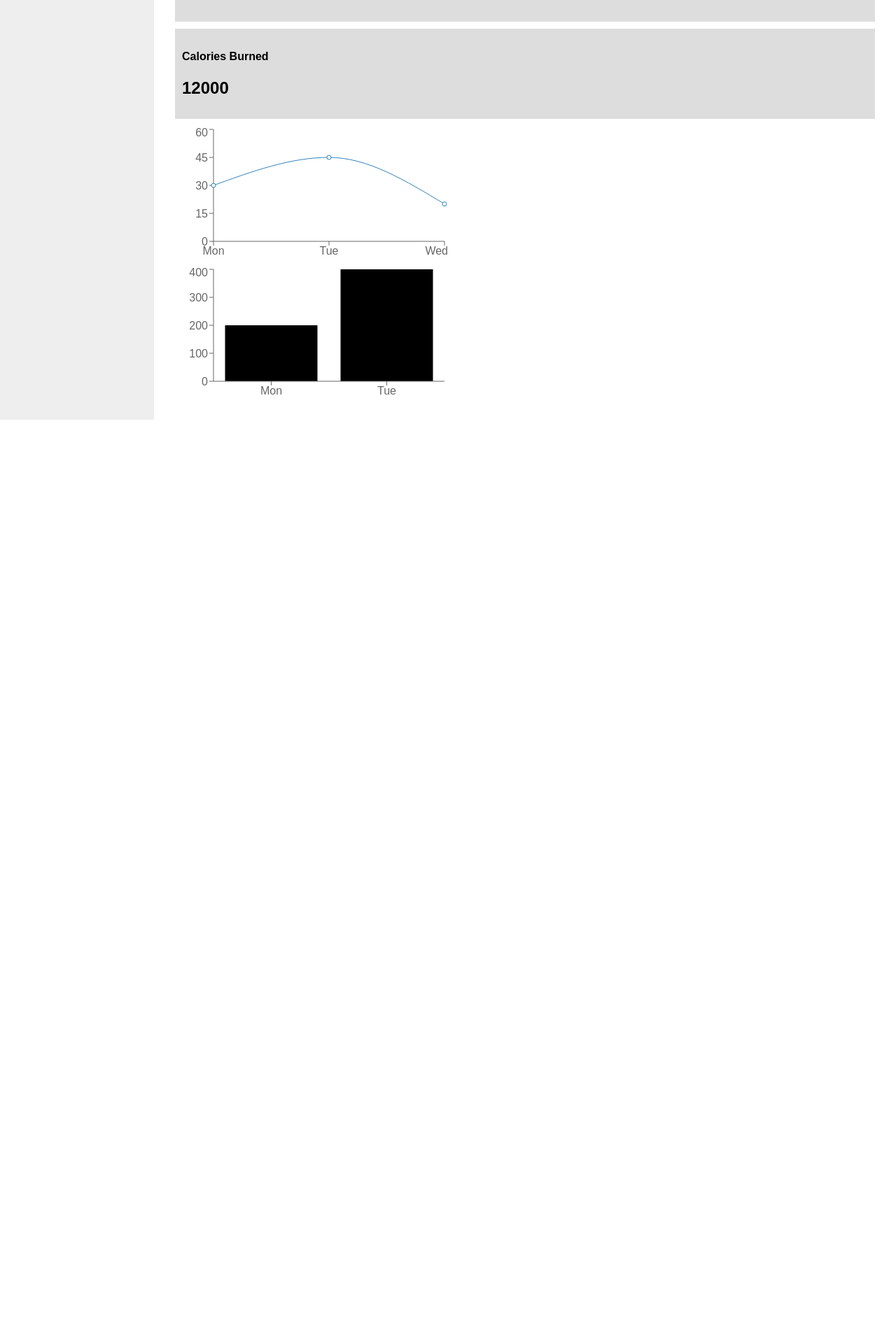
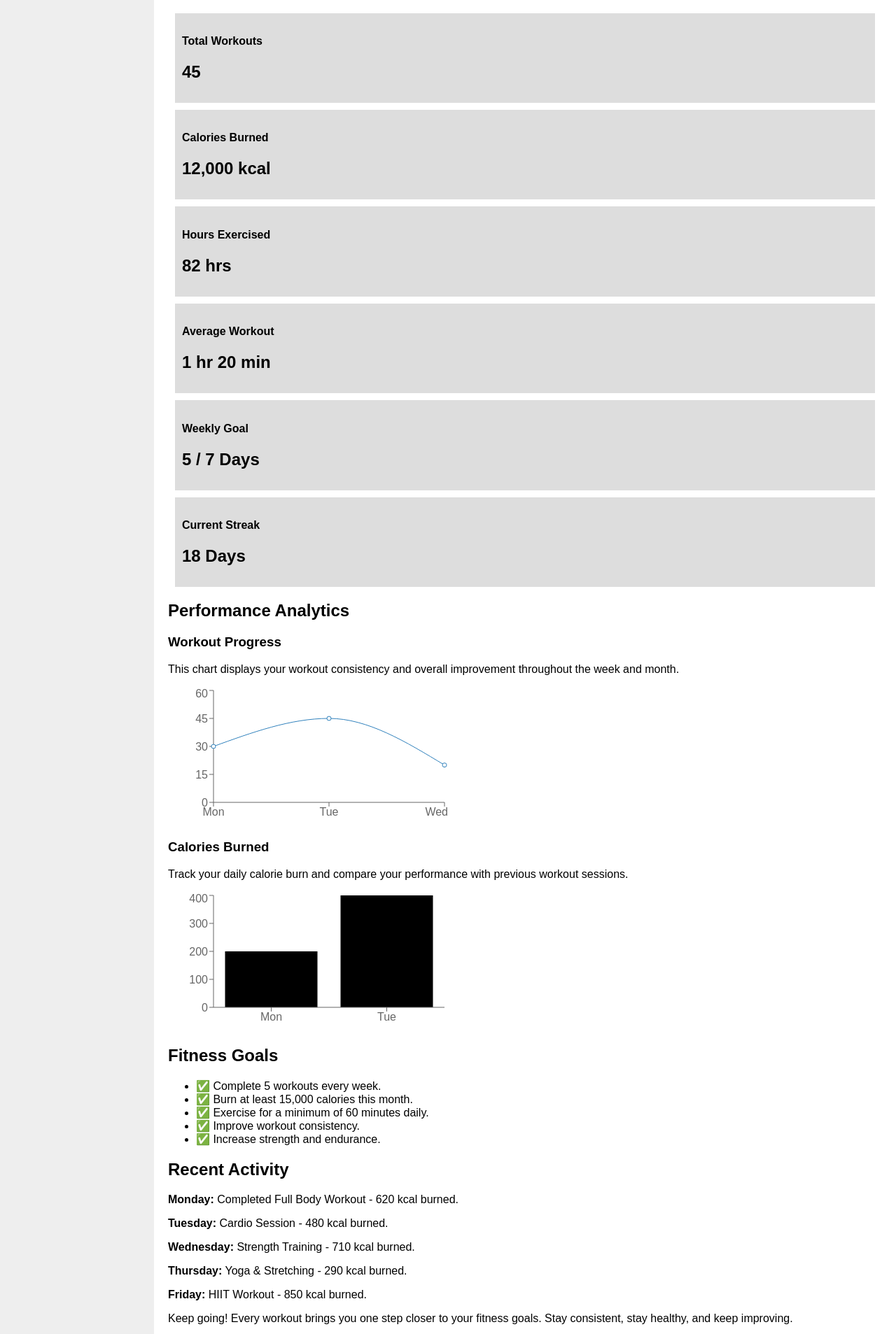
Before and after one commit to RohitGudse/fitness-tracking-dashboard, a React (Create React App) app in the folder fitness-dashboard/: page / in a window 1280 px wide. Shown: the part 273-2180 px from the top of the page at 70% size. Before the commit the page ends 873 px from the top, so only its background shows below. Built offline with nearby package versions, Linux system fonts and the light colour scheme.

Commit message:
add update code and fully updated

```diff
--- a/fitness-dashboard/src/components/Dashboard.jsx
+++ b/fitness-dashboard/src/components/Dashboard.jsx
@@ -5,13 +5,127 @@ import StatsCard from "./StatsCard";
 
 const Dashboard = () => {
   return (
-    <div>
-      <h2>Dashboard</h2>
-      <StatsCard title="Total Workouts" value="45" />
-      <StatsCard title="Calories Burned" value="12000" />
+    <div className="dashboard-container">
+      {/* Dashboard Header */}
+      <header className="dashboard-header">
+        <h1>Fitness Dashboard</h1>
+        <p>
+          Welcome back! Here you can monitor your fitness journey, track your
+          workout performance, view calorie statistics, and analyze your
+          progress over time.
+        </p>
+      </header>
 
-      <ProgressChart />
-      <CaloriesChart />
+      {/* Statistics Section */}
+      <section className="statistics-section">
+        <h2>Workout Summary</h2>
+
+        <div className="stats-grid">
+          <StatsCard
+            title="Total Workouts"
+            value="45"
+          />
+
+          <StatsCard
+            title="Calories Burned"
+            value="12,000 kcal"
+          />
+
+          <StatsCard
+            title="Hours Exercised"
+            value="82 hrs"
+          />
+
+          <StatsCard
+            title="Average Workout"
+            value="1 hr 20 min"
+          />
+
+          <StatsCard
+            title="Weekly Goal"
+            value="5 / 7 Days"
+          />
+
+          <StatsCard
+            title="Current Streak"
+            value="18 Days"
+          />
+        </div>
+      </section>
+
+      {/* Charts Section */}
+      <section className="charts-section">
+        <h2>Performance Analytics</h2>
+
+        <div className="chart-wrapper">
+          <div className="chart-card">
+            <h3>Workout Progress</h3>
+            <p>
+              This chart displays your workout consistency and overall
+              improvement throughout the week and month.
+            </p>
+            <ProgressChart />
+          </div>
+
+          <div className="chart-card">
+            <h3>Calories Burned</h3>
+            <p>
+              Track your daily calorie burn and compare your performance with
+              previous workout sessions.
+            </p>
+            <CaloriesChart />
+          </div>
+        </div>
+      </section>
+
+      {/* Goals Section */}
+      <section className="goals-section">
+        <h2>Fitness Goals</h2>
+
+        <ul>
+          <li>✅ Complete 5 workouts every week.</li>
+          <li>✅ Burn at least 15,000 calories this month.</li>
+          <li>✅ Exercise for a minimum of 60 minutes daily.</li>
+          <li>✅ Improve workout consistency.</li>
+          <li>✅ Increase strength and endurance.</li>
+        </ul>
+      </section>
+
+      {/* Recent Activity */}
+      <section className="activity-section">
+        <h2>Recent Activity</h2>
+
+        <div className="activity-card">
+          <p>
+            <strong>Monday:</strong> Completed Full Body Workout - 620 kcal
+            burned.
+          </p>
+
+          <p>
+            <strong>Tuesday:</strong> Cardio Session - 480 kcal burned.
+          </p>
+
+          <p>
+            <strong>Wednesday:</strong> Strength Training - 710 kcal burned.
+          </p>
+
+          <p>
+            <strong>Thursday:</strong> Yoga & Stretching - 290 kcal burned.
+          </p>
+
+          <p>
+            <strong>Friday:</strong> HIIT Workout - 850 kcal burned.
+          </p>
+        </div>
+      </section>
+
+      {/* Footer */}
+      <footer className="dashboard-footer">
+        <p>
+          Keep going! Every workout brings you one step closer to your fitness
+          goals. Stay consistent, stay healthy, and keep improving.
+        </p>
+      </footer>
     </div>
   );
 };
```
